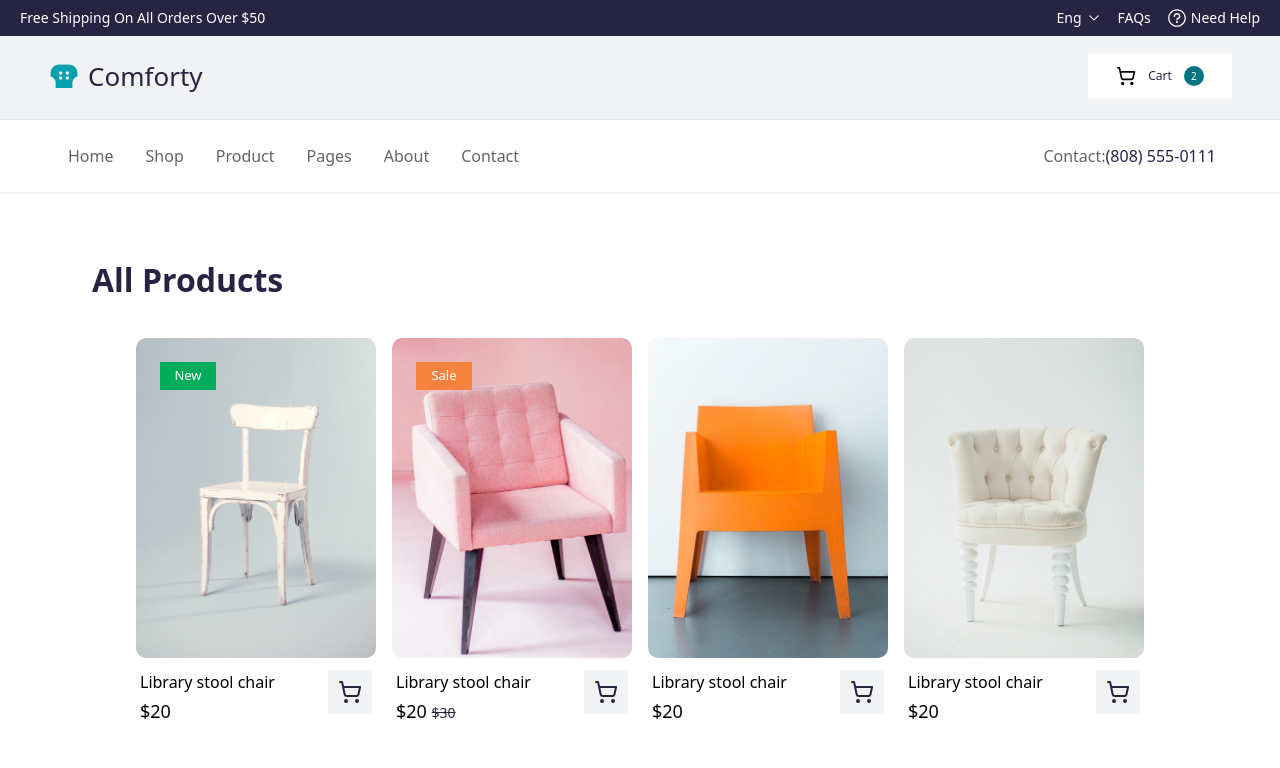
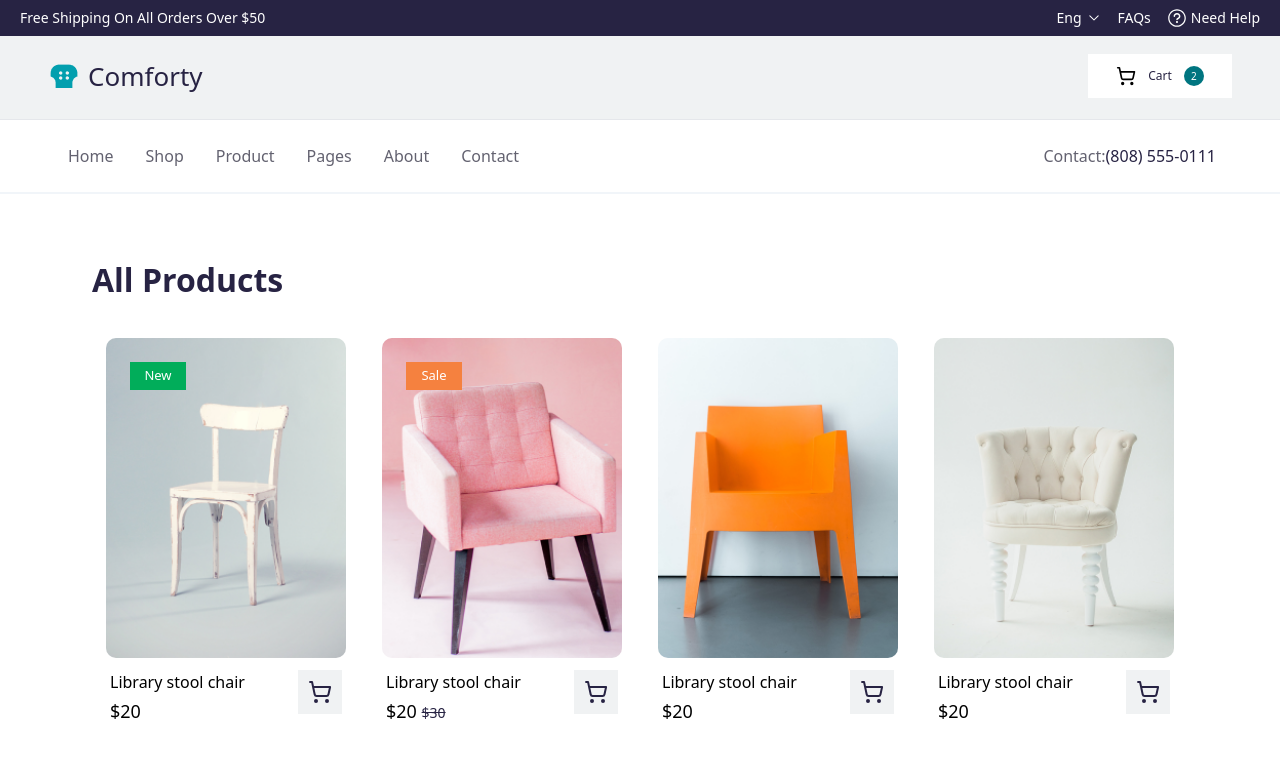
Before and after one commit to Alyan130/ui-ux-hackathon, a Next.js app: page /product in a window 1280 px wide. Shown: the top 768 px of the page. Built offline with nearby package versions, Linux system fonts and the light colour scheme; grey boxes are pictures that could not be loaded.

Commit message:
ui-ux-hackathon

```diff
--- a/src/components/allProducts.tsx
+++ b/src/components/allProducts.tsx
@@ -88,7 +88,7 @@ export default function AllProducts() {
               All Products
             </span>
           </div>
-<div className="py-4 px-4 sm:px-2  md:px-0 w-full flex flex-wrap gap-x-4  gap-y-10 md:gap-y-12 justify-center md:justify-center">
+<div className="py-4 px-4 sm:px-2  md:px-0 w-full flex flex-wrap gap-x-9  gap-y-10 md:gap-y-12 justify-center md:justify-center">
   {carddata.map((e) => (
     <ProductCard
       key={e.index}
--- a/src/components/productSection.tsx
+++ b/src/components/productSection.tsx
@@ -65,7 +65,7 @@ export default function Products() {
             </span>
           </div>
 
-          <div className="py-6 px-4 sm:px-2 md:px-0 w-full flex flex-wrap gap-x-6 gap-y-10 justify-center md:justify-center">
+          <div className="py-6 px-4 sm:px-2 md:px-0 w-full flex flex-wrap gap-x-10 gap-y-10 justify-center md:justify-center">
             {carddata.map((e) => (
 
               <ProductCard
```
